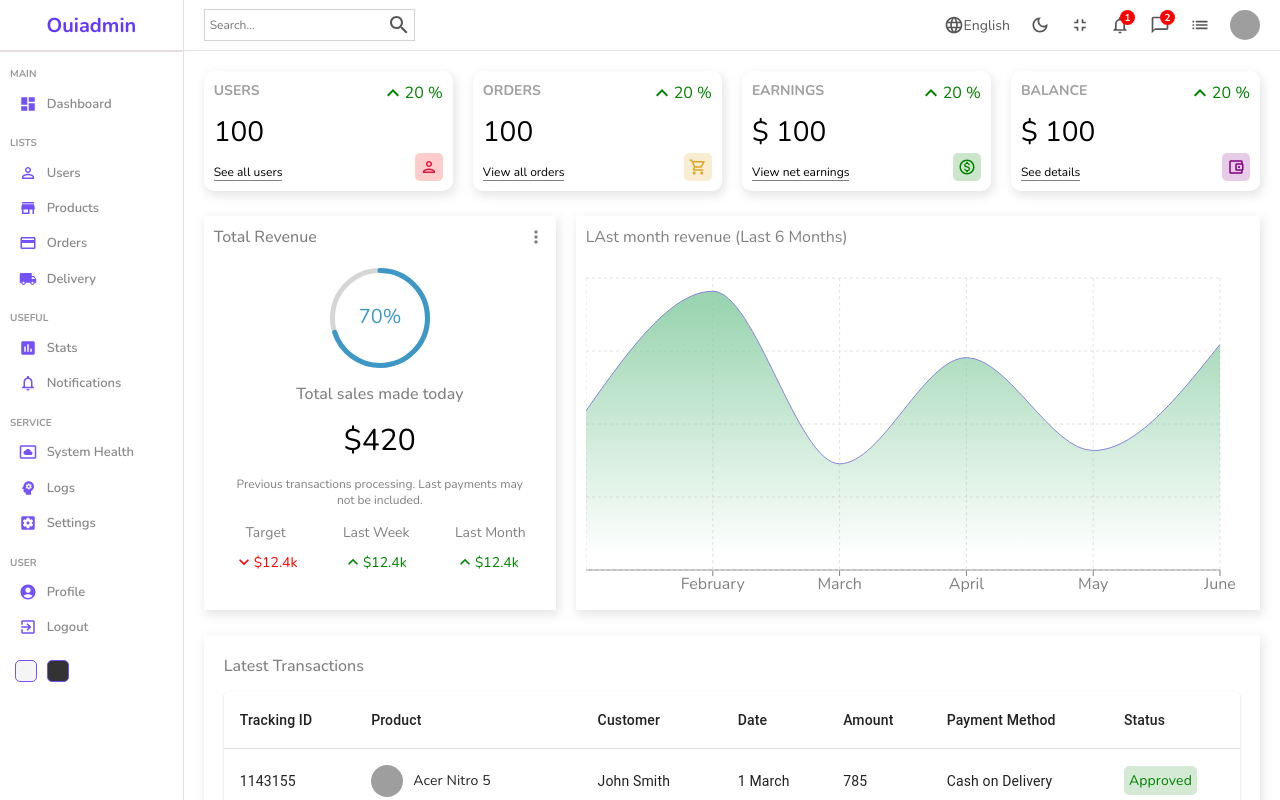
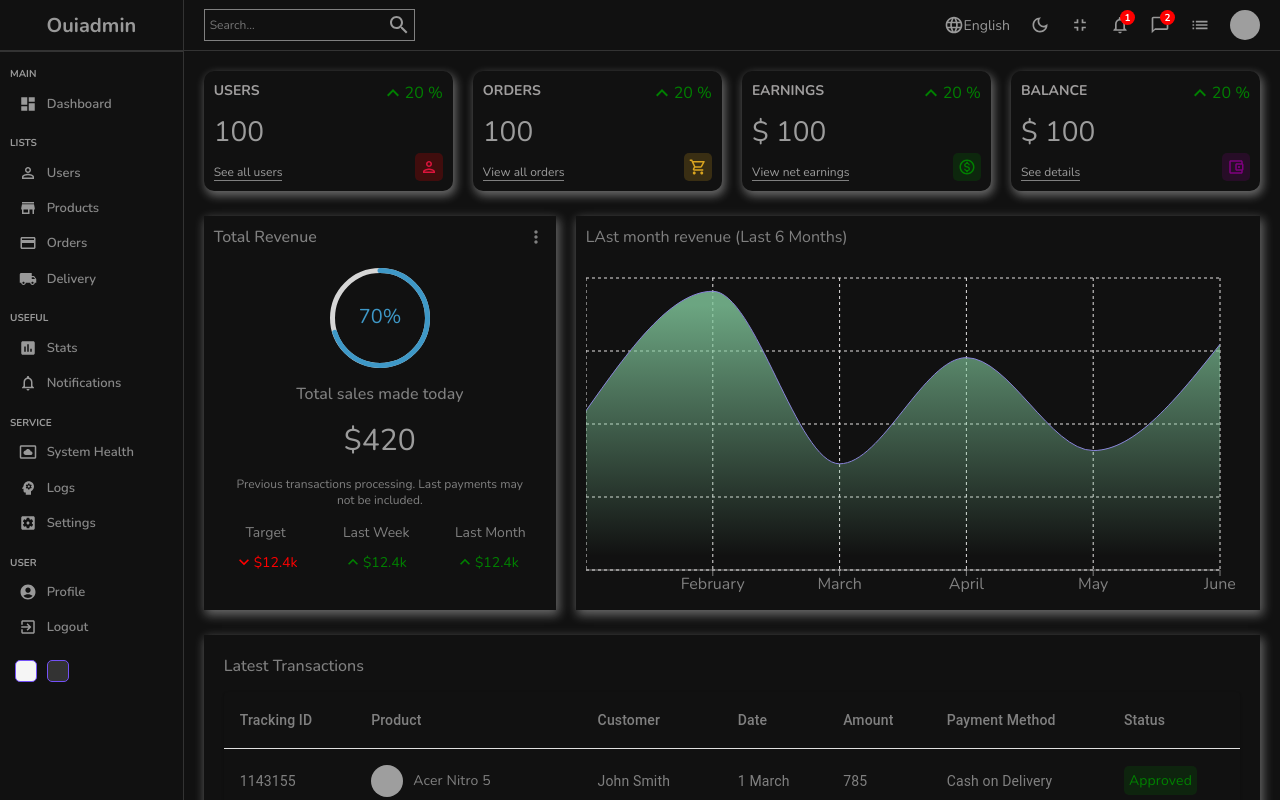
Before and after one commit to amaboh/AdminDashBoard, a React (Create React App) app in the folder board/: page / in a window 1280 px wide. Shown: the top 800 px of the page. Built offline with nearby package versions, Linux system fonts and the light colour scheme; grey boxes are pictures that could not be loaded.

Commit message:
dark mode settings

```diff
--- a/board/src/App.js
+++ b/board/src/App.js
@@ -12,12 +12,15 @@ import List from "./pages/list/List";
 
 import {productInputs, userInputs} from "./formSource"
 
-
+import "./styles/dark.scss"
 
 
 
 function App() {
   return (
+    <div className="app dark">
+
+
     <BrowserRouter>
     <Routes>
       <Route path='/'>
@@ -36,6 +39,7 @@ function App() {
       </Route>
     </Routes>
   </BrowserRouter>
+  </div>
   );
 }
 
--- a/board/src/components/datatable/Datatable.jsx
+++ b/board/src/components/datatable/Datatable.jsx
@@ -21,7 +21,14 @@ const Datatable = () => {
 
   return (
     <div className="datatable">
+      <div className="datatableTitle">
+        Add New User
+        <Link to="/users/new" className="link">
+          Add New
+        </Link>
+      </div>
         <DataGrid
+        className="datagrid"
         rows={userRows }
         columns={userColumns.concat(actionColumn)}
         pageSize={9}
--- a/board/src/components/datatable/datatable.scss
+++ b/board/src/components/datatable/datatable.scss
@@ -1,6 +1,27 @@
 .datatable{
     height: 80vh;
     padding: 20px;
+
+    .datatableTitle{
+        width: 100%;
+        font-size: 24px;
+        color: grey;
+        margin-bottom: 10px;
+        display: flex;
+        align-items: center;
+        justify-content:space-between;
+
+        .link{
+            text-decoration: none;
+            color: green;
+            font-size: 16px;
+            font-weight: 400;
+            border: 1px solid green;
+            padding: 5px;
+            border-radius: 5px;
+            cursor: pointer;
+        }
+    }
 
     .cellWithImg{
         display: flex;
--- a/board/src/pages/home/Home.jsx
+++ b/board/src/pages/home/Home.jsx
@@ -23,7 +23,7 @@ const Home = ({type}) => {
           </div>
           <div className="charts">
             <Featured/>
-            <Chart aspect={2/1} title="LAst month revenue  (Last 6 Months)"/>
+            <Chart aspect={2/1} title="LAst month revenue   (Last 6 Months)"/>
           </div>
           <div className="listContainer">
             <div className="listTitle">Latest Transactions</div>
--- /dev/null
+++ b/board/src/styles/dark.scss
@@ -0,0 +1,69 @@
+.app.dark{
+    background-color: #111;
+    color: rgb(156, 156, 156);
+
+    .chartGrid{
+        stroke: rgba(228, 228, 228, 0.219)
+    }
+
+    .table{
+        background-color: #111;
+
+        .tableCell{
+            color:gray;
+        }
+    }
+
+    .navbar{
+        color: #999;
+        border-color: #333;
+
+        .search{
+            border-color: gray;
+        }
+    }
+
+    .sidebar{
+        background-color: #111;
+        border-color: #333;
+
+        .top{
+            .logo{
+                color: #999;
+            }
+        }
+
+        hr{
+            border-color: #333;
+        }
+
+        ul{
+            li{
+                &:hover{
+                    background-color: #333;
+                }
+
+                .icon{
+                    color: #999;
+                }
+            }
+        }
+    }
+
+    .datatable{
+        .datagrid{
+            color: gray;
+            border: none;
+
+            .viewButton, .deleteButton{
+                color: gray;
+                border: none;
+            }
+        }
+    }
+
+    input{
+        background-color: transparent;
+        border: none;
+    }
+}
```
Also changed, not shown: board/src/pages/single/single.scss (+17 -21 lines).
